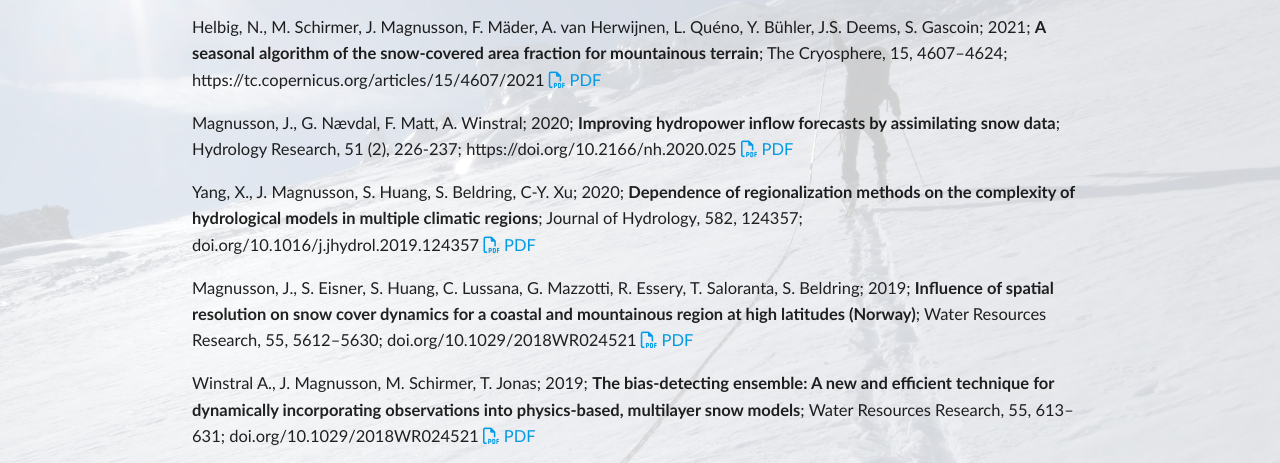
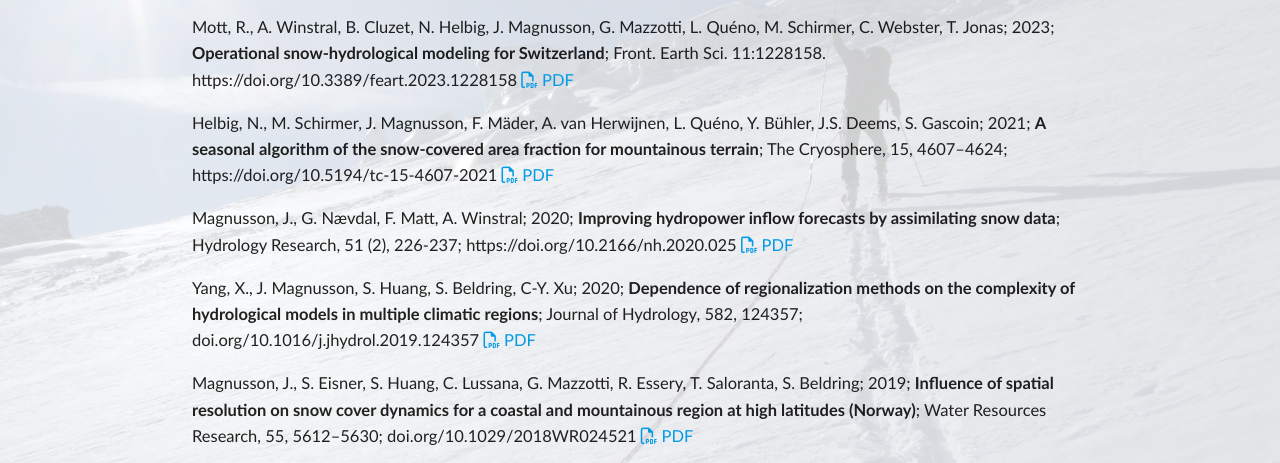
Before and after one commit to jannefiluren/jannefiluren.github.io, a plain HTML site: page index.html in a window 1280 px wide. Shown: the part 319-782 px from the top of the page. Drawn offline with nearby package versions, Linux system fonts and the light colour scheme.

Commit message:
Add Mott2023

```diff
--- a/index.html
+++ b/index.html
@@ -72,9 +72,19 @@
 
         <div class="card-content">
           <p>
+            Mott, R., A. Winstral, B. Cluzet, N. Helbig, J. Magnusson, G. Mazzotti, L. Quéno, M. Schirmer, C. Webster, T. Jonas; 2023;
+            <span class="bold">Operational snow-hydrological modeling for Switzerland</span>; Front. Earth Sci. 11:1228158.
+            https://doi.org/10.3389/feart.2023.1228158 <a
+              href="/docs/Mott2023 - Operational snow hydrological modelling in Switzerland" target="_blank"
+              rel="noopener noreferrer"><i class="far fa-file-pdf"></i> PDF</a>
+          </p>
+        </div>
+
+        <div class="card-content">
+          <p>
             Helbig, N., M. Schirmer, J. Magnusson, F. Mäder, A. van Herwijnen, L. Quéno, Y. Bühler, J.S. Deems, S. Gascoin; 2021;
             <span class="bold">A seasonal algorithm of the snow-covered area fraction for mountainous terrain</span>; The Cryosphere, 15, 4607–4624;
-            https://tc.copernicus.org/articles/15/4607/2021 <a
+            https://doi.org/10.5194/tc-15-4607-2021 <a
               href="https://tc.copernicus.org/articles/15/4607/2021/tc-15-4607-2021.pdf" target="_blank"
               rel="noopener noreferrer"><i class="far fa-file-pdf"></i> PDF</a>
           </p>
```
Also changed, not shown: 1 other file.
